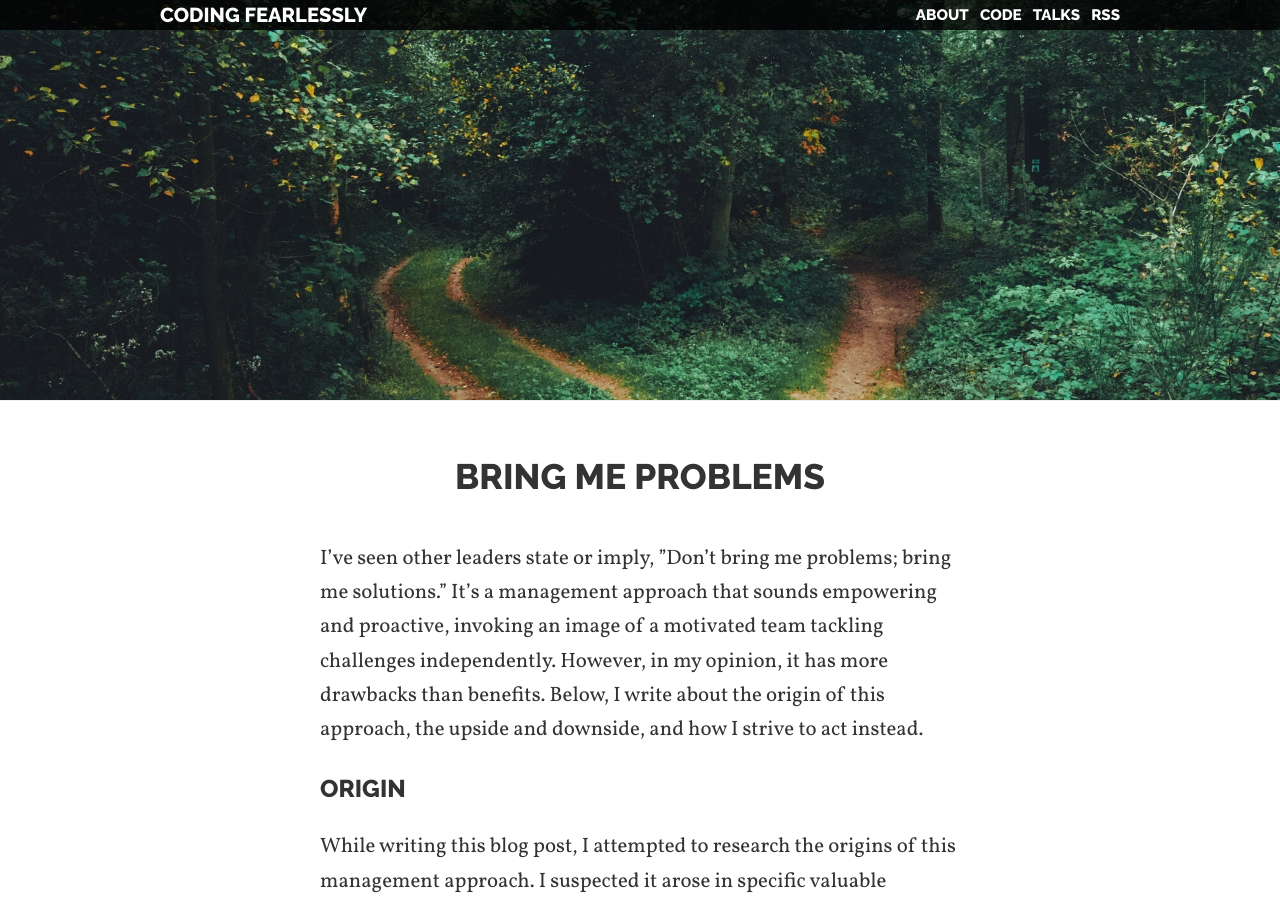
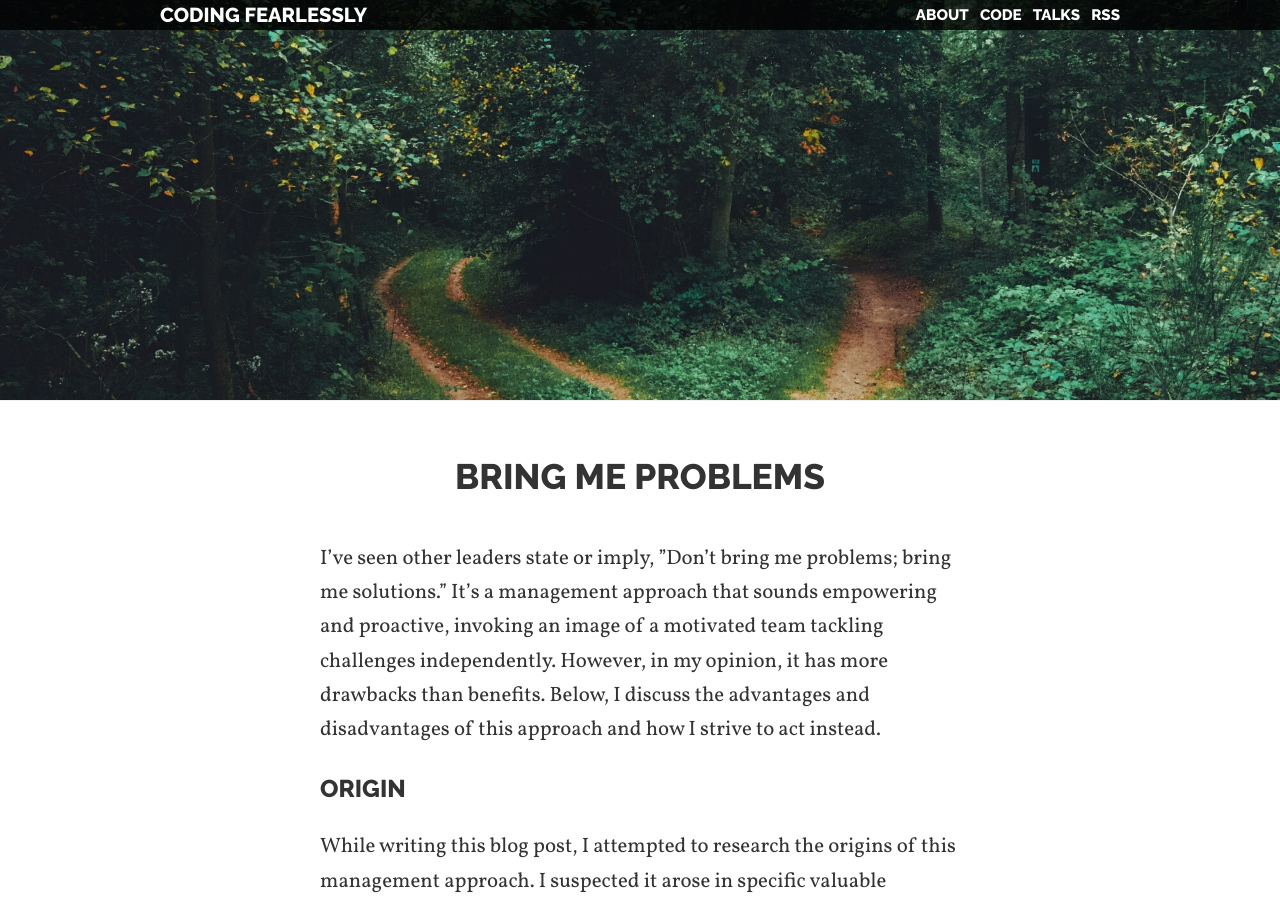
Before and after one commit to mmozuras/mmozuras.github.com, a Jekyll site: the page built from post/_posts/2025-06-29-bring-me-problems.md, in a window 1280 px wide and 900 px high. Built offline with Jekyll 4.4.1, drawn with Linux system fonts in a browser that asks for light colours; comment, search, counter and statistics services are not loaded.

Commit message:
One more change to the intro of "Bring Me Problems"

```diff
--- a/post/_posts/2025-06-29-bring-me-problems.md
+++ b/post/_posts/2025-06-29-bring-me-problems.md
@@ -4,7 +4,7 @@ background: roads
 excerpt_separator: <!--more-->
 ---
 
-I've seen other leaders state or imply, "Don't bring me problems; bring me solutions." It's a management approach that sounds empowering and proactive, invoking an image of a motivated team tackling challenges independently. However, in my opinion, it has more drawbacks than benefits. Below, I write about the origin of this approach, the upside and downside, and how I strive to act instead.
+I've seen other leaders state or imply, "Don't bring me problems; bring me solutions." It's a management approach that sounds empowering and proactive, invoking an image of a motivated team tackling challenges independently. However, in my opinion, it has more drawbacks than benefits. Below, I discuss the advantages and disadvantages of this approach and how I strive to act instead.
 
 <!--more-->
 
```
